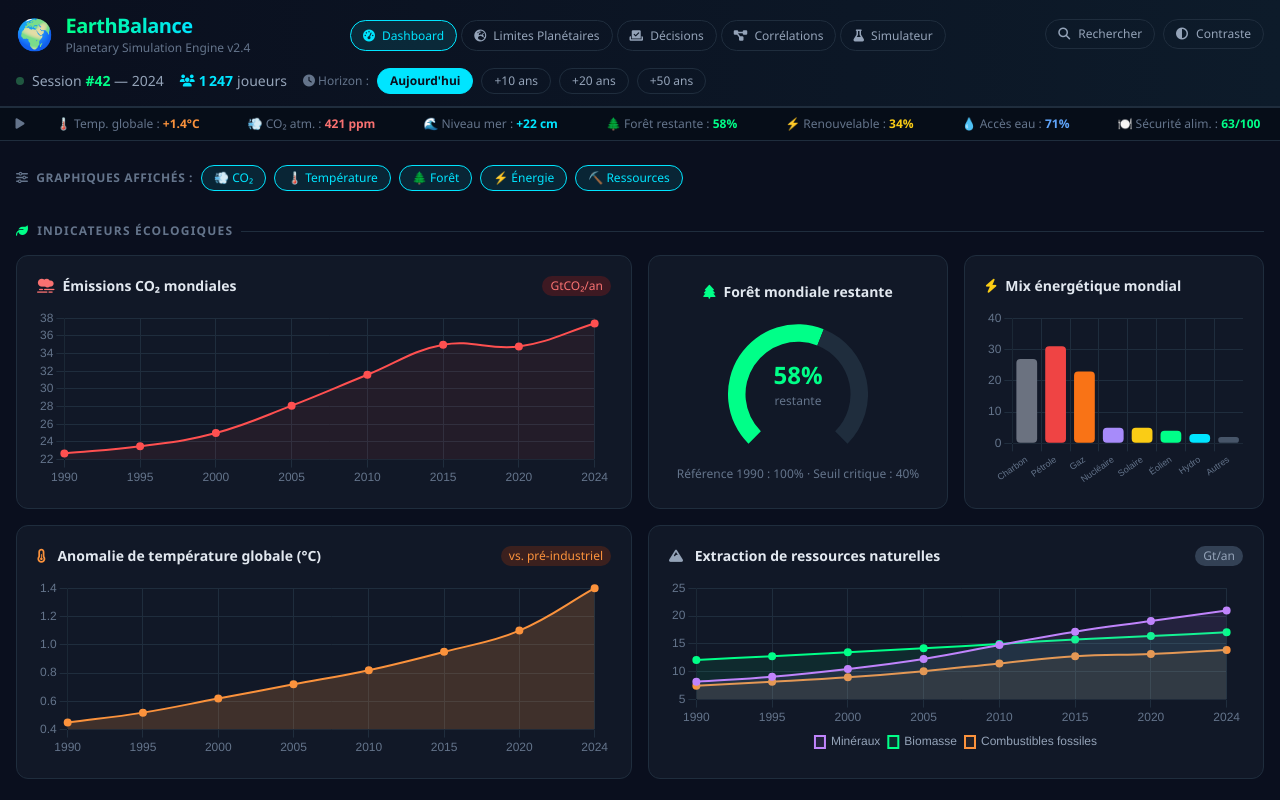
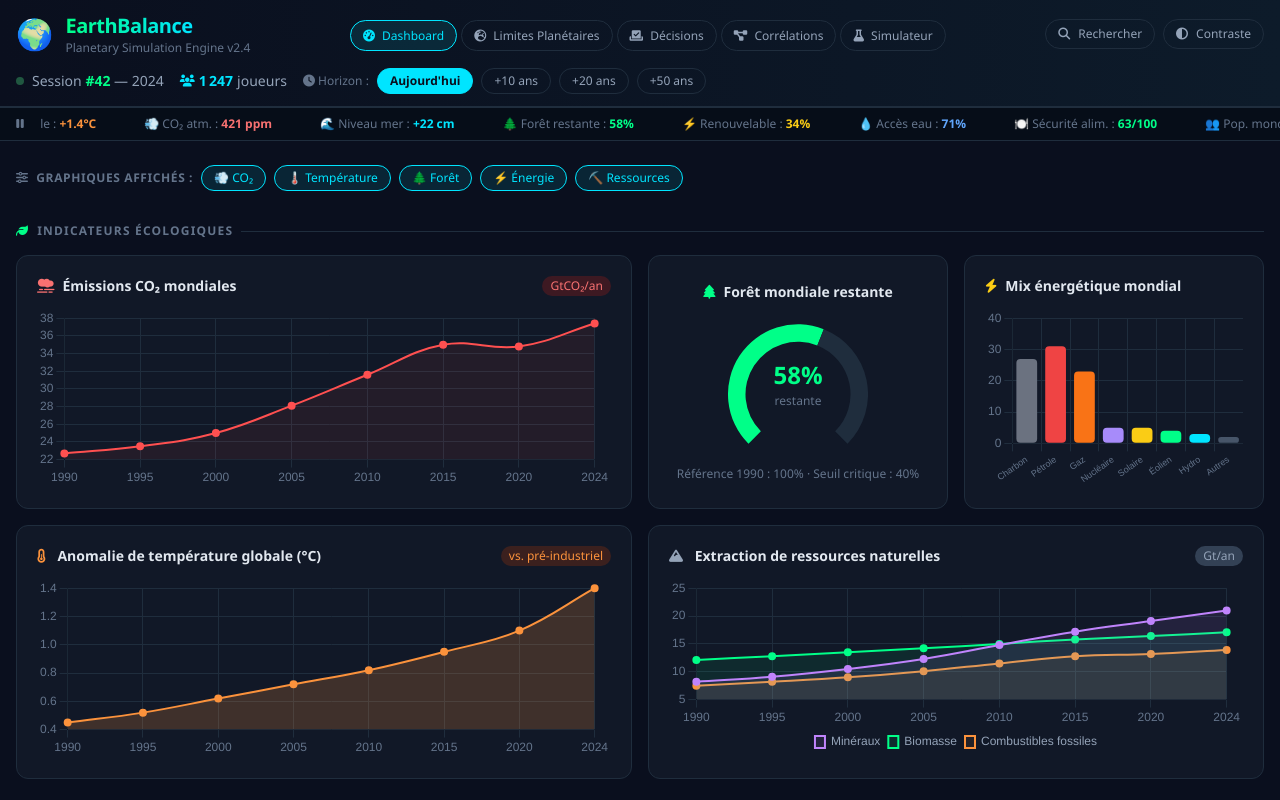
Before and after one commit to gaetanHerve/earthBalance, a Vue app: page / in a window 1280 px wide. Shown: the top 800 px of the page. Built offline with nearby package versions, Linux system fonts and the light colour scheme.

Commit message:
fix defilement indicateurs

```diff
--- a/src/components/layout/AppTicker.vue
+++ b/src/components/layout/AppTicker.vue
@@ -20,7 +20,7 @@
     >
       <!-- Contenu animé : c'est lui qui translate, pas le clipper -->
       <div
-        class="ticker-inner flex whitespace-nowrap gap-12 px-4 text-xs text-slate-500"
+        class="animate-ticker flex whitespace-nowrap gap-12 px-4 text-xs text-slate-500"
         :class="{ 'ticker-paused': paused }"
       >
         <template v-for="pass in 2" :key="pass">
@@ -48,14 +48,11 @@ import { useDashboardStore } from '@/store/dashboard.store'
 const store = useDashboardStore()
 const { tickerItems: items } = storeToRefs(store)
 
-const paused = ref(true)
+const paused = ref(false)
 </script>
 
 <style scoped>
-.ticker-inner {
-  animation: ticker 30s linear infinite;
-}
-.ticker-inner.ticker-paused {
+.ticker-paused {
   animation-play-state: paused;
 }
 </style>
```
